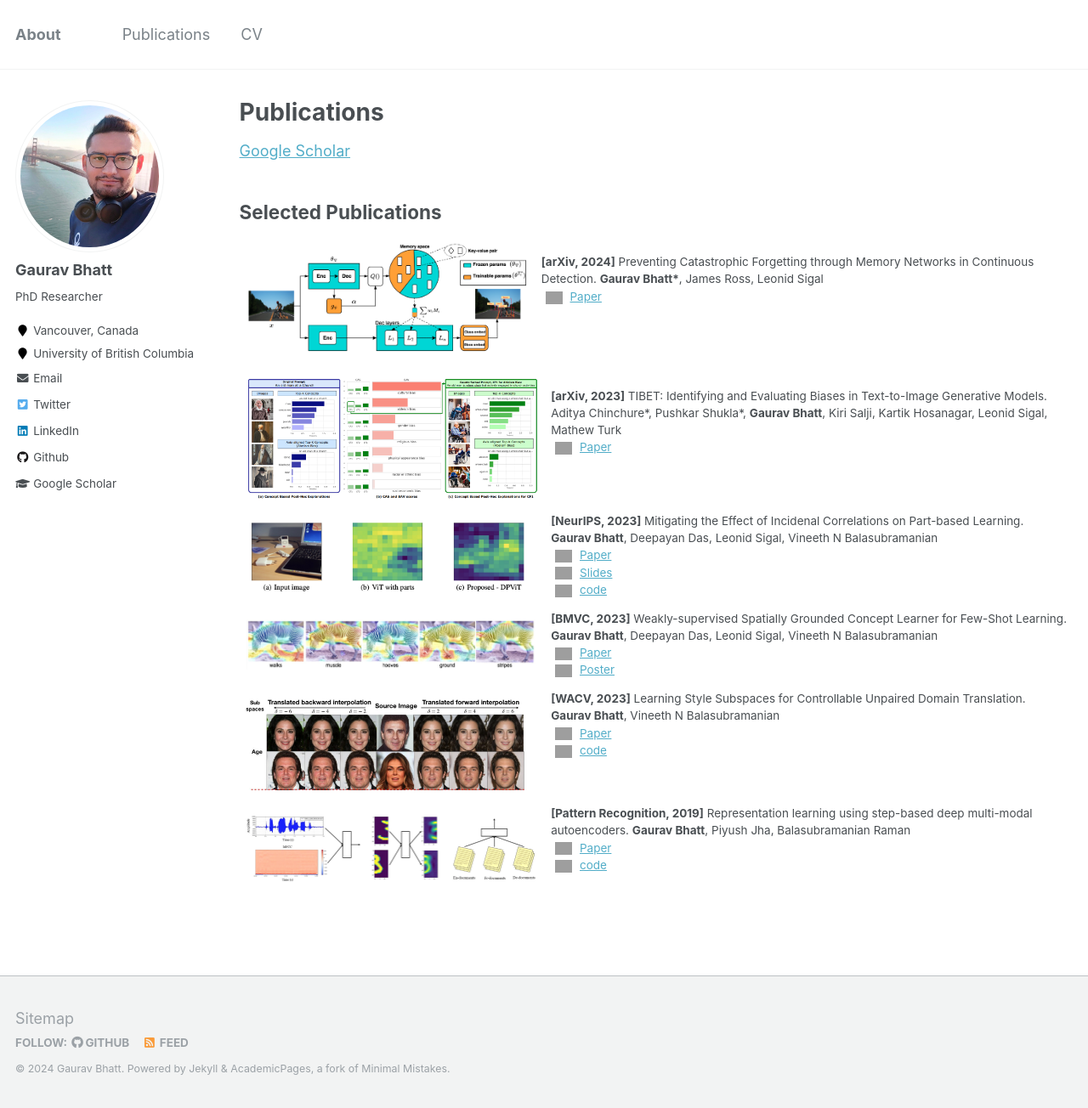
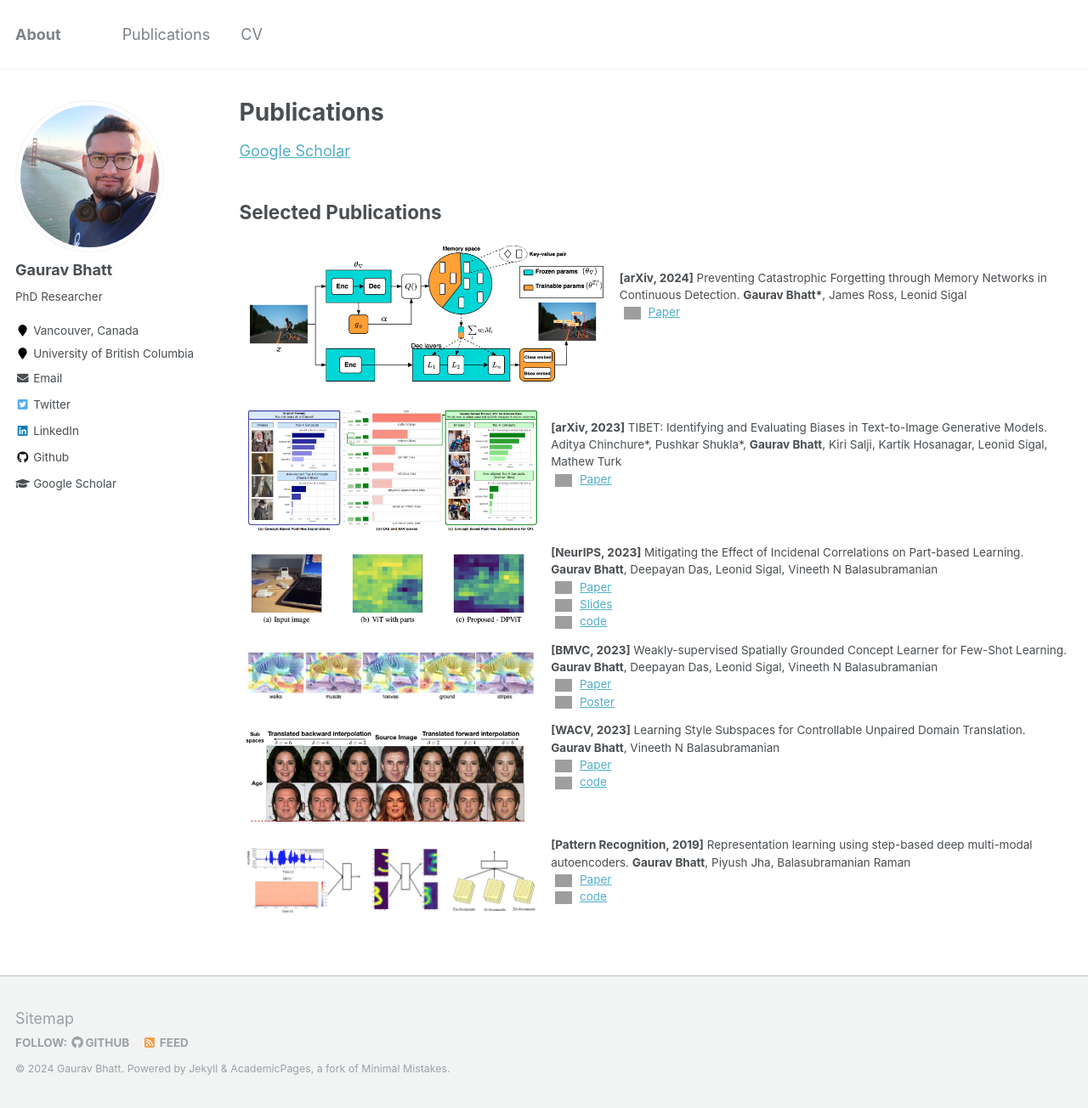
Before and after one commit to GauravBh1010tt/gauravbh1010tt.github.io, a Jekyll site: the page built from _pages/publications.md, in a window 1280 px wide and 1304 px high. Shown: the whole window at 85% size. Built offline with Jekyll 4.4.1, drawn with Linux system fonts in a browser that asks for light colours; grey boxes are pictures that could not be loaded.

Commit message:
adding MD-DETR

```diff
--- a/_pages/publications.md
+++ b/_pages/publications.md
@@ -25,7 +25,7 @@
 <tr style="border-collapse: separate; border-spacing:30em;">
 
 <td style="border-collapse: collapse; border: none;">
-<img src="https://raw.githubusercontent.com/GauravBh1010tt/GauravBh1010tt.github.io/master/images/md_detr.png" width="520"/>
+<img src="https://raw.githubusercontent.com/GauravBh1010tt/GauravBh1010tt.github.io/master/images/md_detr.png" width="800" height="100"/>
 </td>
 
 <td style="border-collapse: collapse; border: none;">
```
